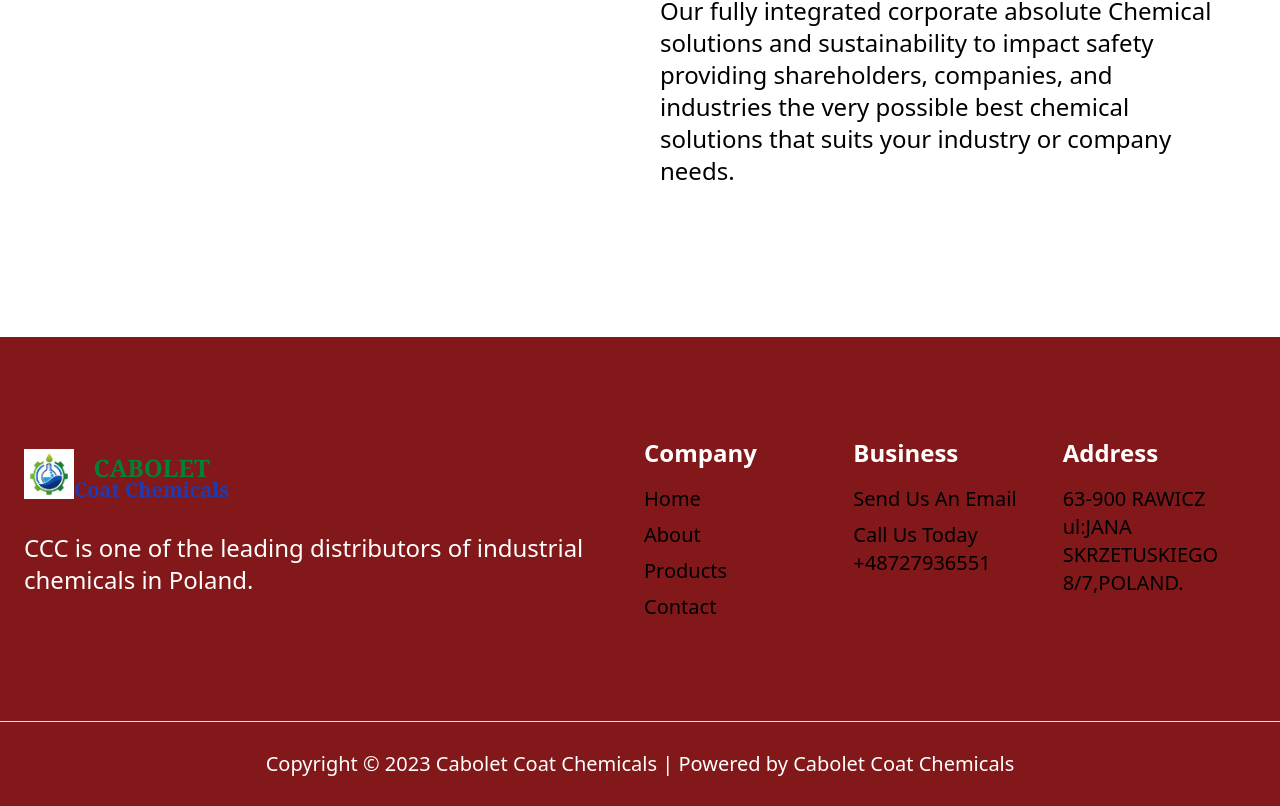
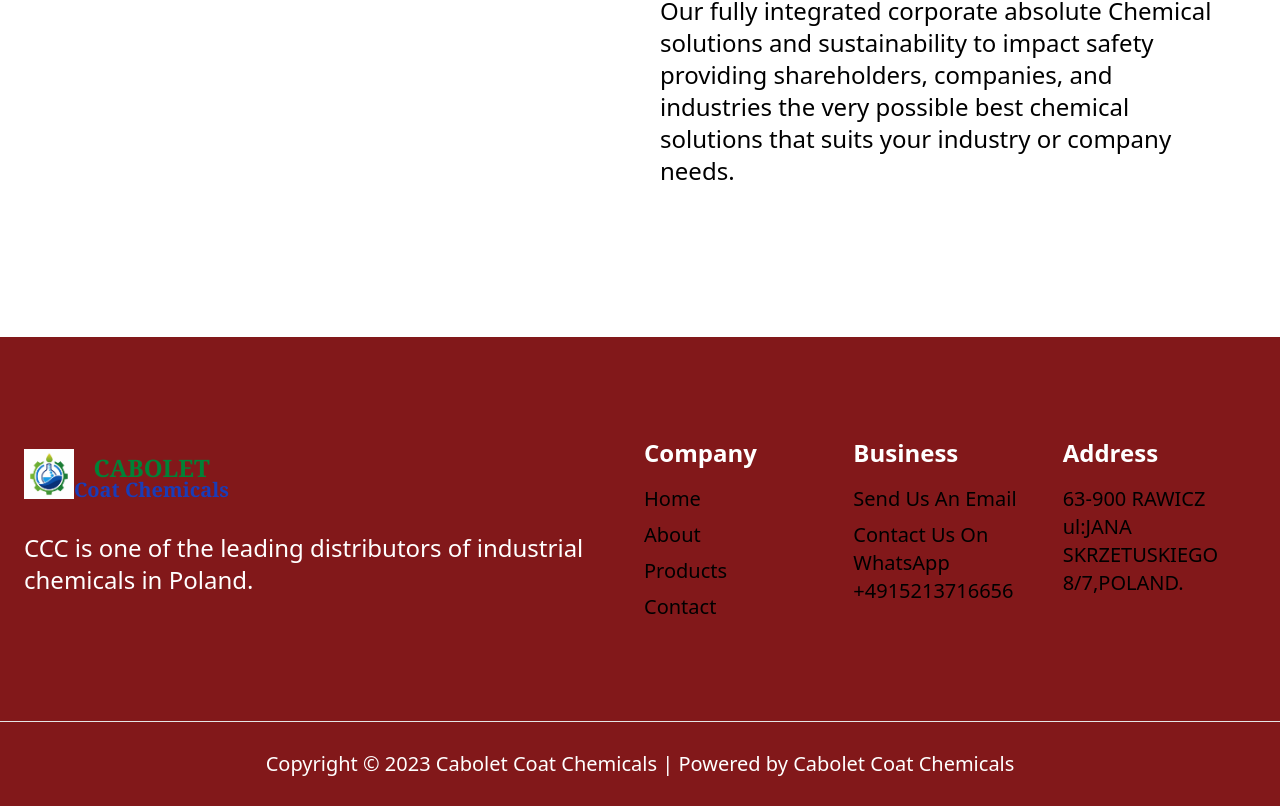
Before and after one commit to onclereg/caboletstore, a Next.js app: page /About in a window 1280 px wide. Shown: the part 3337-4143 px from the top of the page. Built offline with nearby package versions, Linux system fonts and the light colour scheme.

Commit message:
number correction

```diff
--- a/components/Footer.tsx
+++ b/components/Footer.tsx
@@ -23,7 +23,7 @@
                     <h2 className="text-2xl font-bold mb-4">Business</h2>
                     <ul className="space-y-2 text-black dark:text-white text-xl">
                         <li><a href="mailto:caboletcoatchemicals@gmail.com" className=" hover:text-primary">Send Us An Email</a></li>
-                        <li className=" hover:text-primary">Call Us Today<br></br> <span>+48727936551</span></li>
+                        <li className=" hover:text-primary">Contact Us On WhatsApp<br></br> <span>+4915213716656</span></li>
                     </ul>
                 </div>
                 <div>
--- a/components/Hero.tsx
+++ b/components/Hero.tsx
@@ -8,7 +8,7 @@
             <h2 className='text-3xl md:text-7xl font-extrabold align-bottom pt-14'>Cabolet Coat Chemicals.</h2>
             <p  className='text-xl md:text-3xl font-normal'>
                 Cabolet Coat Chemicals (CCC) is one of the leading distributors of
-                industrial chemicals in the United Kingdom(UK). CCC is engaged in the supply and distribution of Industrial Chemicals, Pharmaceutical Raw Materials, and Food Chemicals of a wide variety to large, medium, and small scale industries like the Mining, Oil Refining, Food & Beverages, textiles & Printing, Breweries, Pharmaceuticals among others.
+                industrial chemicals in Poland. CCC is engaged in the supply and distribution of Industrial Chemicals, Pharmaceutical Raw Materials, and Food Chemicals of a wide variety to large, medium, and small scale industries like the Mining, Oil Refining, Food & Beverages, textiles & Printing, Breweries, Pharmaceuticals among others.
             </p>
         </div>
         <div className='flex justify-center'>
--- a/components/Hero2.tsx
+++ b/components/Hero2.tsx
@@ -115,7 +115,7 @@
                 </div>
                 <div className=' grid gap-2'>
                     <h1 className='text-4xl font-bold'>Acetic Acid</h1>
-                    <p>When you buy acetic acid from us, you’re buying from a business you can trust. As a leading polish's chemical manufacturers, ZCC is extremely proud of our reputation built over 15 year. Our customer service team is always willing to help with your queries. Simply email us for a quote or technical question..</p>
+                    <p>When you buy acetic acid from us, you’re buying from a business you can trust. As a leading polish's chemical manufacturers, CCC is extremely proud of our reputation built over 15 year. Our customer service team is always willing to help with your queries. Simply email us for a quote or technical question.</p>
                 </div>
             </div>
             <div className='grid gap-5'>
--- a/components/contact.tsx
+++ b/components/contact.tsx
@@ -34,8 +34,8 @@
 
           {/* Phone Number */}
           <div className="bg-white p-6 rounded-2xl shadow hover:shadow-lg transition md:min-h-[150px]">
-            <h3 className="text-xl font-semibold text-gray-900 mb-2">Phone</h3>
-            <p className="text-gray-600">+48727936551
+            <h3 className="text-xl font-semibold text-gray-900 mb-2">Contact Us On WhatsApp</h3>
+            <p className="text-gray-600">+4915213716656
             </p>
           </div>
 
@@ -45,7 +45,7 @@
             <p className="text-gray-600">
               63-900 RAWICZ ul:JANA SKRZETUSKIEGO 8/7
               <br />
-              Poland
+              POLAND
             </p>
           </div>
         </div>
```
